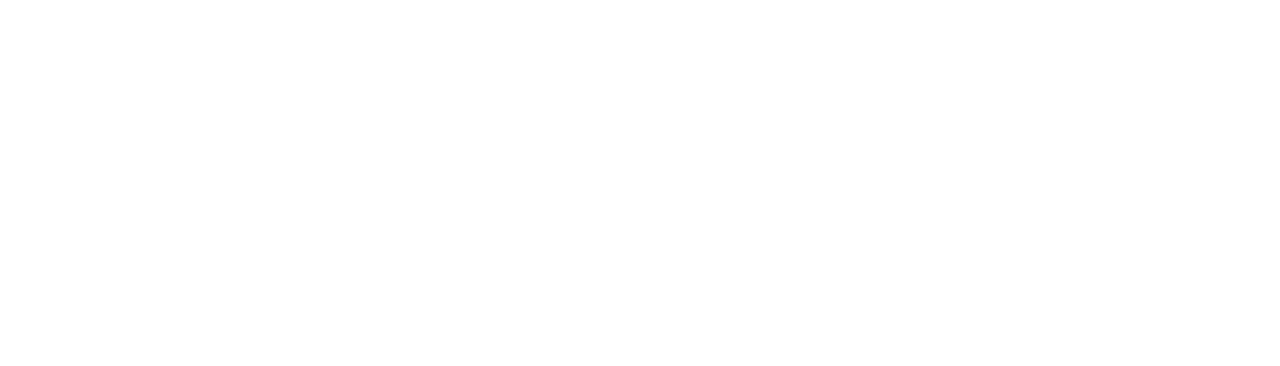
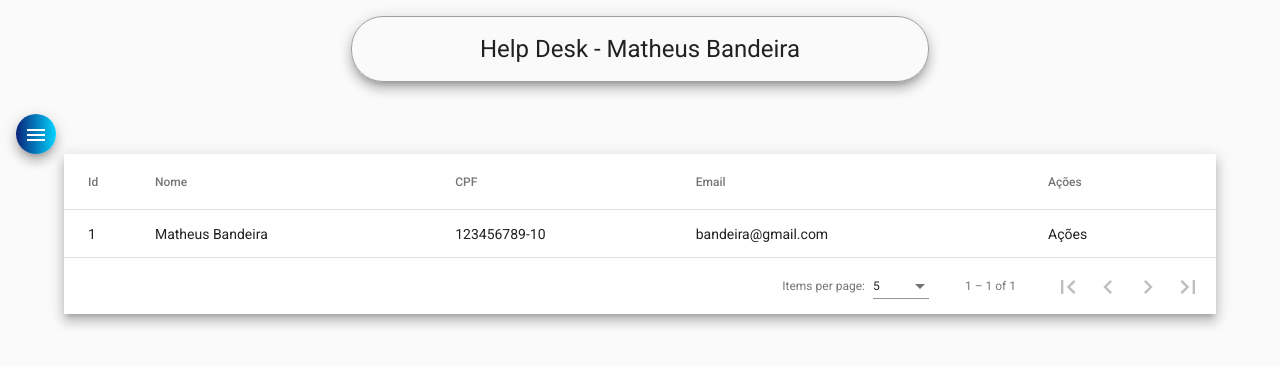
Before and after one commit to Matheus-Bandeira/helpdesk-ui, an Angular app: page /tecnicos in a window 1280 px wide. Before the commit this address led to /. Shown: the top 366 px of the page. Built offline with nearby package versions, Linux system fonts and the light colour scheme.

Commit message:
criação do model

```diff
--- a/src/app/app-routing.module.ts
+++ b/src/app/app-routing.module.ts
@@ -2,13 +2,13 @@ import { NgModule } from '@angular/core';
 import { RouterModule, Routes } from '@angular/router';
 import { HomeComponent } from './components/home/home.component';
 import { NavComponent } from './components/nav/nav.component';
+import { TecnicoListComponent } from './components/tecnico/tecnico-list/tecnico-list.component';
 
 const routes: Routes = [
   {
     path: '', component: NavComponent, children: [
-      {
-        path: 'home', component: HomeComponent
-      }
+      { path: 'home', component: HomeComponent },
+      { path: 'tecnicos', component: TecnicoListComponent }
     ]
   }
 ];
--- a/src/app/app.module.ts
+++ b/src/app/app.module.ts
@@ -31,13 +31,15 @@ import { MatCardModule } from '@angular/material/card';
 import { NavComponent } from './components/nav/nav.component';
 import { HomeComponent } from './components/home/home.component';
 import { HeaderComponent } from './components/header/header.component';
+import { TecnicoListComponent } from './components/tecnico/tecnico-list/tecnico-list.component';
 
 @NgModule({
   declarations: [
     AppComponent,
     NavComponent,
     HomeComponent,
-    HeaderComponent
+    HeaderComponent,
+    TecnicoListComponent
   ],
   imports: [
     BrowserModule,
--- a/src/app/components/nav/nav.component.html
+++ b/src/app/components/nav/nav.component.html
@@ -7,7 +7,7 @@
             Home
         </a>
 
-        <a mat-list-item routerLink="/">
+        <a mat-list-item routerLink="tecnicos">
             <i class="material-icons">account_circle</i>
             Técnicos
         </a>
--- a/src/app/components/nav/nav.component.ts
+++ b/src/app/components/nav/nav.component.ts
@@ -9,7 +9,7 @@ import { Router } from '@angular/router';
 export class NavComponent implements OnInit {
 
   constructor(private router: Router) {
-    this.router.navigate(['home']);
+    this.router.navigate(['tecnicos']);
    }
 
   ngOnInit(): void {
--- /dev/null
+++ b/src/app/components/tecnico/tecnico-list/tecnico-list.component.css
@@ -0,0 +1,8 @@
+.container {
+    width: 90%;
+    margin: auto;
+}
+
+table {
+    width: 100%;
+}
--- /dev/null
+++ b/src/app/components/tecnico/tecnico-list/tecnico-list.component.html
@@ -0,0 +1,43 @@
+<div class="container">
+    <div class="mat-elevation-z8">
+        <table mat-table [dataSource]="dataSource">
+
+
+          <ng-container matColumnDef="position">
+            <th mat-header-cell *matHeaderCellDef> Id </th>
+            <td mat-cell *matCellDef="let element"> {{element.id}} </td>
+          </ng-container>
+
+
+          <ng-container matColumnDef="name">
+            <th mat-header-cell *matHeaderCellDef> Nome </th>
+            <td mat-cell *matCellDef="let element"> {{element.nome}} </td>
+          </ng-container>
+
+
+          <ng-container matColumnDef="weight">
+            <th mat-header-cell *matHeaderCellDef> CPF </th>
+            <td mat-cell *matCellDef="let element"> {{element.cpf}} </td>
+          </ng-container>
+
+
+          <ng-container matColumnDef="symbol">
+            <th mat-header-cell *matHeaderCellDef> Email </th>
+            <td mat-cell *matCellDef="let element"> {{element.email}} </td>
+          </ng-container>
+
+          <ng-container matColumnDef="acoes">
+            <th mat-header-cell *matHeaderCellDef> Ações </th>
+            <td mat-cell *matCellDef="let element"> Ações </td>
+          </ng-container>
+
+          <tr mat-header-row *matHeaderRowDef="displayedColumns"></tr>
+          <tr mat-row *matRowDef="let row; columns: displayedColumns;"></tr>
+        </table>
+
+        <mat-paginator [pageSizeOptions]="[5, 10, 20]"
+                       showFirstLastButtons
+                       aria-label="Select page of periodic elements">
+        </mat-paginator>
+    </div>
+</div>
--- /dev/null
+++ b/src/app/components/tecnico/tecnico-list/tecnico-list.component.ts
@@ -0,0 +1,41 @@
+import { Component, OnInit, ViewChild } from '@angular/core';
+import { MatPaginator } from '@angular/material/paginator';
+import { MatTableDataSource } from '@angular/material/table';
+import { Tecnico } from 'src/app/models/tecnico';
+
+@Component({
+  selector: 'app-tecnico-list',
+  templateUrl: './tecnico-list.component.html',
+  styleUrls: ['./tecnico-list.component.css']
+})
+export class TecnicoListComponent implements OnInit {
+
+  ELEMENT_DATA: Tecnico[] = [
+      {
+        id: 1,
+        nome: 'Matheus Bandeira',
+        cpf: '123456789-10',
+        email: 'bandeira@gmail.com',
+        senha: '1234',
+        perfis: ['0'],
+        dataCriacao: '15/08/2022'
+      }
+  ]
+
+  displayedColumns: string[] = ['position', 'name', 'weight', 'symbol', 'acoes'];
+  dataSource = new MatTableDataSource<Tecnico>(this.ELEMENT_DATA);
+
+
+  constructor() { }
+
+  ngOnInit(): void {
+  }
+
+
+  @ViewChild(MatPaginator) paginator: MatPaginator;
+
+  ngAfterViewInit() {
+    this.dataSource.paginator = this.paginator;
+  }
+
+}
--- /dev/null
+++ b/src/app/models/tecnico.ts
@@ -0,0 +1,9 @@
+export interface Tecnico {
+    id?:          any;
+    nome:      string;
+    cpf:       string;
+    email:     string;
+    senha:     string;
+    perfis:  string[];
+    dataCriacao:  any;
+  }
```
